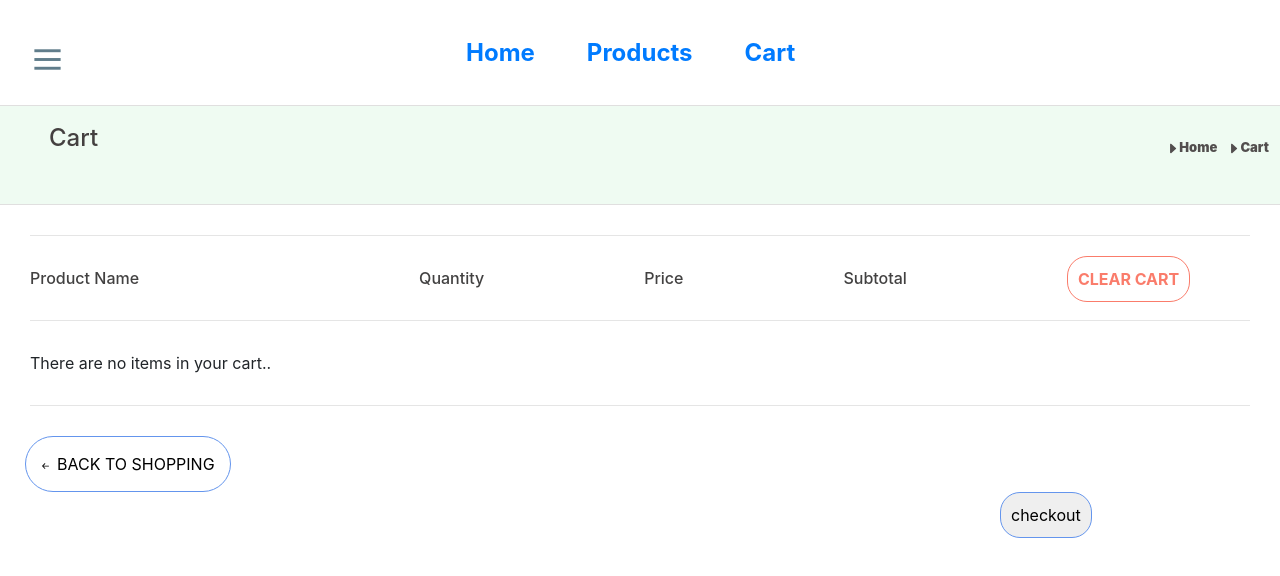
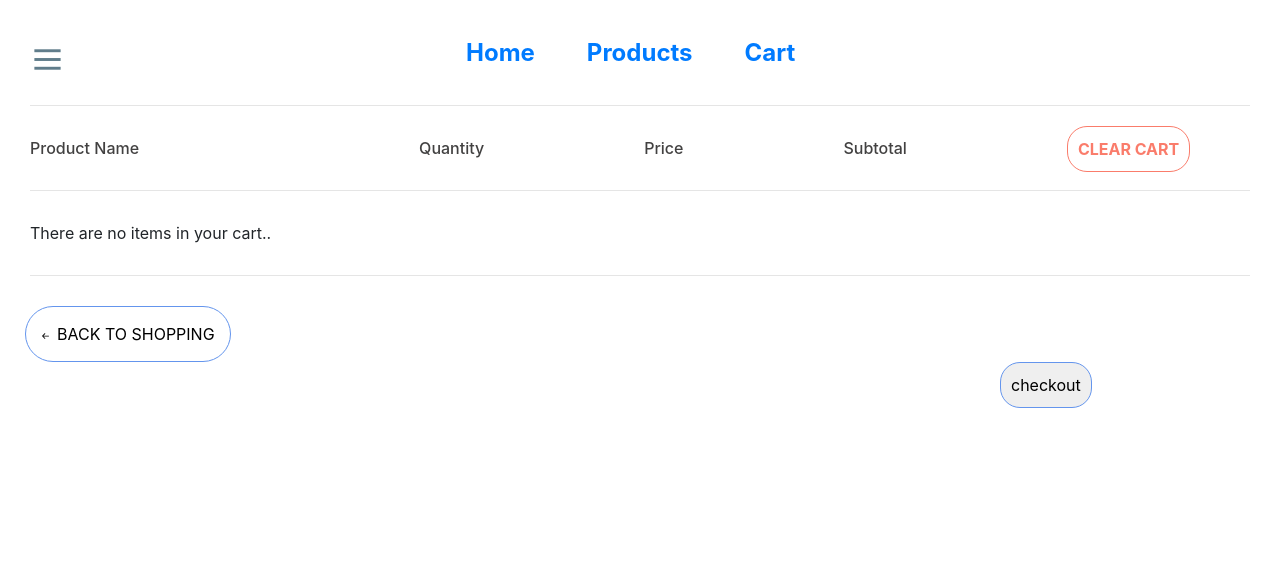
Before and after one commit to technowell-org/team-Hands-on, a React (Create React App) app: page /cart in a window 1280 px wide. Shown: the top 576 px of the page. Built offline with nearby package versions, Linux system fonts and the light colour scheme.

Commit message:
changes have been made

```diff
--- a/src/component/Cart/Cart.js
+++ b/src/component/Cart/Cart.js
@@ -1,6 +1,6 @@
 import "./Cart.css";
 import React from "react";
-import Heading from "../Heading";
+
 import { ItemsData } from "../Products/ItemsData";
 import { MdClose } from "react-icons/md";
 import { FaMinus, FaPlus } from "react-icons/fa";
@@ -107,7 +107,7 @@ const Cart = ({ cartItem, setCartItem }) => {
   ];
   return (
     <div className="cart">
-      <Heading current="Cart" titles={titles}></Heading>
+
       <hr></hr>
       <div className="index-cart">
         <div className="product-name-cart">Product Name</div>
--- a/src/component/Heading.css
+++ /dev/null
@@ -1,35 +0,0 @@
-.heading {
-    border: 1px solid rgb(224, 223, 223);
-    height: 100px;
-    margin: 25px -10px 15px -10px;
-    padding-left: 50px;
-    padding-top: 10px;
-    background-color: rgb(239, 251, 242);
-    font-weight: 900;
-    color: rgb(68, 64, 64);
-    font-family: -apple-system, BlinkMacSystemFont, "Segoe UI", Roboto, Oxygen,
-      Ubuntu, Cantarell, "Open Sans", "Helvetica Neue", sans-serif;
-  }
-  #title-heading {
-    float: left;
-  }
-  .renderTitles {
-    margin-top: 18px;
-    float: right;
-    margin-right: 20px;
-  }
-  .links {
-    font-size: small;
-    text-decoration: none;
-    color: rgb(82, 78, 78);
-  }
-  .links:hover {
-    color: black;
-  }
-  .title-list {
-    list-style-type: none;
-    margin-left: -30px;
-  }
-  .title-ul {
-    float: left;
-  }
--- a/src/component/Heading.js
+++ /dev/null
@@ -1,27 +0,0 @@
-import "./Heading.css";
-import React from "react";
-import { Link } from "react-router-dom";
-import { BsCaretRightFill } from "react-icons/bs";
-
-const Heading = ({ titles, current }) => {
-  const renderTitles = titles.map((title) => {
-    return (
-      <ul className="title-ul" key={title.name}>
-        <li className="title-list">
-          <Link to={title.path} className="links">
-            <BsCaretRightFill></BsCaretRightFill>
-            {title.name}
-          </Link>
-        </li>
-      </ul>
-    );
-  });
-  return (
-    <div className="heading">
-      <h1 id="title-heading">{current}</h1>
-      <div className="renderTitles">{renderTitles} </div>
-    </div>
-  );
-};
-
-export default Heading;
--- a/src/component/Products/Item.js
+++ b/src/component/Products/Item.js
@@ -1,6 +1,6 @@
 import "./Item.css";
 import React, { useState } from "react";
-import Heading from "../Heading";
+
 import { useParams } from "react-router-dom";
 import { ItemsData } from "./ItemsData";
 
@@ -45,7 +45,7 @@ export const Item = ({ cartItem, setCartItem }) => {
     if (id === item.id) {
       return (
         <div className="renderItem" key={item.id}>
-          <Heading current="Products" titles={titles}></Heading>
+
           <div className="image">
             <div className="offer">{item.offer}</div>
             <img src={item.pic} alt="products"></img>
--- a/src/component/Products/Main.js
+++ b/src/component/Products/Main.js
@@ -4,7 +4,7 @@ import { ItemsData } from "./ItemsData";
 import { FaGripHorizontal, FaListUl } from "react-icons/fa";
 
 import { useHistory } from "react-router-dom";
-import Heading from "../Heading";
+
 
 const Main = ({ cartItem, setCartItem }) => {
   var des_price = [];
@@ -123,7 +123,7 @@ const Main = ({ cartItem, setCartItem }) => {
 
   return (
     <div className="products">
-      <Heading current="Products" titles={titles}></Heading>
+
       <div className="top-h-p">
         <label htmlFor="sort">Sort by:</label>
 
```
